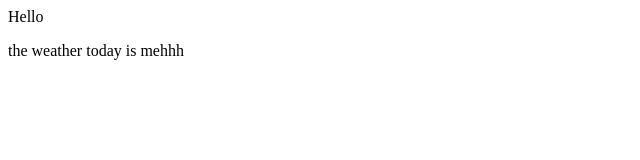
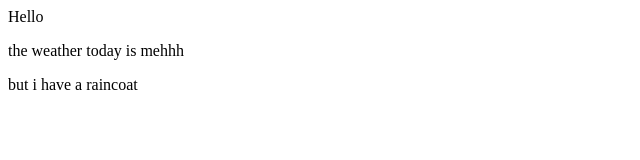
Before and after one commit to AhmedAGadir/git_session_prototype, a plain HTML site: page index.html in a window 1280 px wide. Shown: the whole page, without its empty margins (0-640 px from the left). Drawn offline with Linux system fonts and the light colour scheme.

Commit message:
rain coat

```diff
--- a/index.html
+++ b/index.html
@@ -1,2 +1,3 @@
 <div>Hello</div>
 <p>the weather today is mehhh</p>
+<p>but i have a raincoat</p>
```
